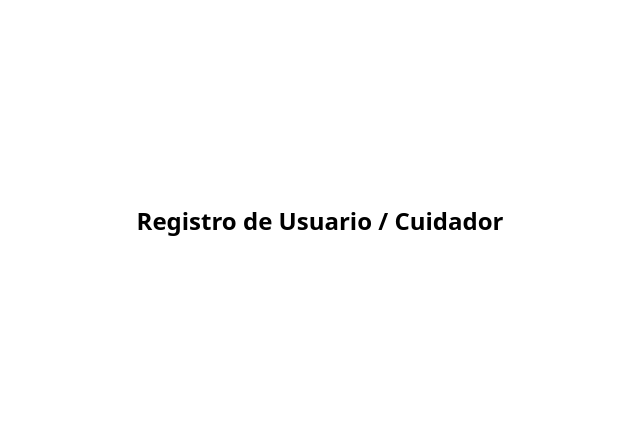
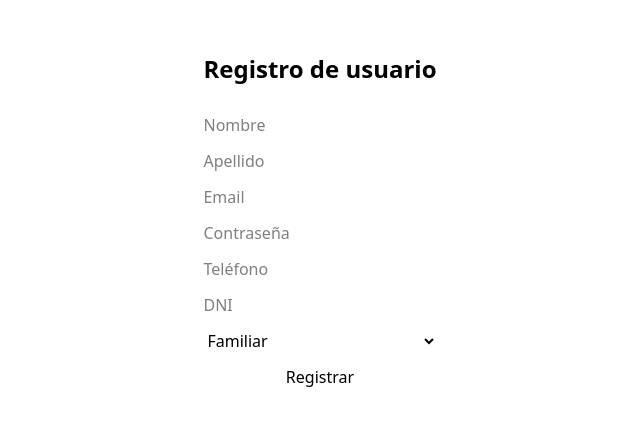
Before and after one commit to GT-Bayer/careconnect-frontend, a React (Vite) app: page /register in a window 1280 px wide. Shown: the part 179-604 px from the top of the page, without its empty margins (320-960 px from the left). Built offline with nearby package versions, Linux system fonts and the light colour scheme; no server answers.

Commit message:
feat: connect registration form and redirect to login

```diff
--- a/src/pages/Register.jsx
+++ b/src/pages/Register.jsx
@@ -1,7 +1,117 @@
+import { useState } from "react";
+import { useNavigate } from "react-router-dom";
+import { authService } from "../services/authService";
+
 export default function Register() {
+    const navigate = useNavigate();
+
+    const [formData, setFormData] = useState({
+        nombre: "",
+        apellido: "",
+        email: "",
+        password: "",
+        telefono: "",
+        dni: "",
+        rol: "FAMILIAR",
+    });
+
+    const handleChange = (e) => {
+        setFormData({
+            ...formData,
+            [e.target.name]: e.target.value,
+        });
+    };
+
+    const handleSubmit = async (e) => {
+        e.preventDefault();
+
+        try {
+            await authService.register(formData);
+
+            alert("Usuario registrado correctamente");
+
+            navigate("/login");
+
+        } catch (error) {
+            console.error("Error al registrar:", error);
+            alert("Error al registrar usuario");
+        }
+    };
+
     return (
         <div className="flex min-h-screen items-center justify-center">
-            <h1 className="text-2xl font-bold">Registro de Usuario / Cuidador</h1>
+
+            <form
+                onSubmit={handleSubmit}
+                className="flex flex-col gap-3"
+            >
+                <h1 className="text-2xl font-bold mb-4">
+                    Registro de usuario
+                </h1>
+
+                <input
+                    type="text"
+                    name="nombre"
+                    placeholder="Nombre"
+                    value={formData.nombre}
+                    onChange={handleChange}
+                />
+
+                <input
+                    type="text"
+                    name="apellido"
+                    placeholder="Apellido"
+                    value={formData.apellido}
+                    onChange={handleChange}
+                />
+
+                <input
+                    type="email"
+                    name="email"
+                    placeholder="Email"
+                    value={formData.email}
+                    onChange={handleChange}
+                />
+
+                <input
+                    type="password"
+                    name="password"
+                    placeholder="Contraseña"
+                    value={formData.password}
+                    onChange={handleChange}
+                />
+
+                <input
+                    type="text"
+                    name="telefono"
+                    placeholder="Teléfono"
+                    value={formData.telefono}
+                    onChange={handleChange}
+                />
+
+                <input
+                    type="text"
+                    name="dni"
+                    placeholder="DNI"
+                    value={formData.dni}
+                    onChange={handleChange}
+                />
+
+                <select
+                    name="rol"
+                    value={formData.rol}
+                    onChange={handleChange}
+                >
+                    <option value="FAMILIAR">Familiar</option>
+                    <option value="CUIDADOR">Cuidador</option>
+                    <option value="ENFERMERO">Enfermero</option>
+                </select>
+
+                <button type="submit">
+                    Registrar
+                </button>
+            </form>
+
         </div>
     );
 }
--- a/src/services/authService.js
+++ b/src/services/authService.js
@@ -6,7 +6,7 @@ export const authService = {
         return response.data;
     },
     register: async (userData) => {
-        const response = await api.post('/auth/register', userData);
+        const response = await api.post('/auth/registro', userData);
         return response.data;
     },
     getProfile: async () => {
```
